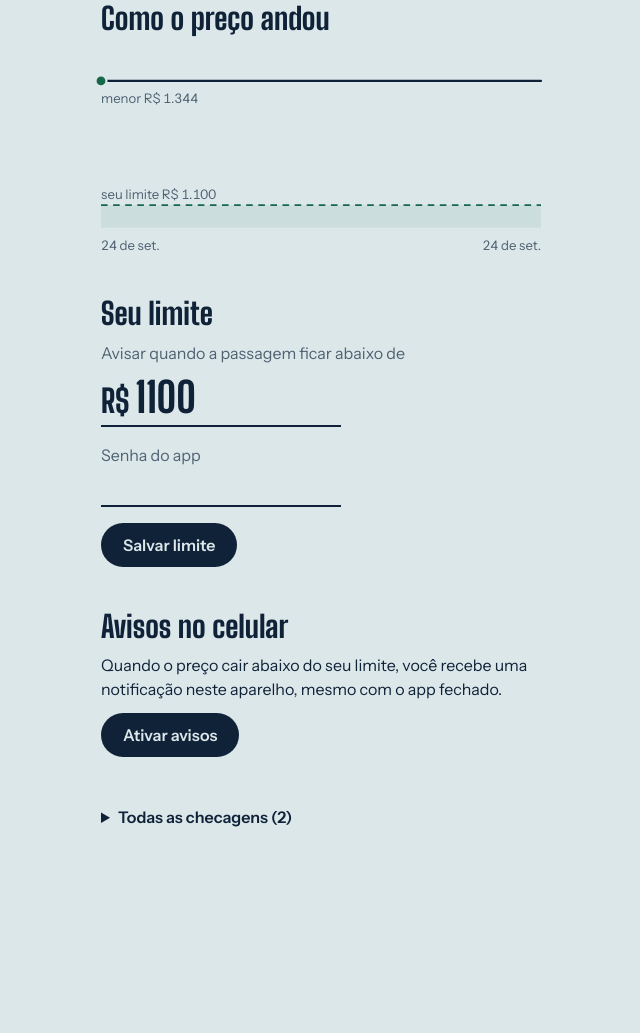
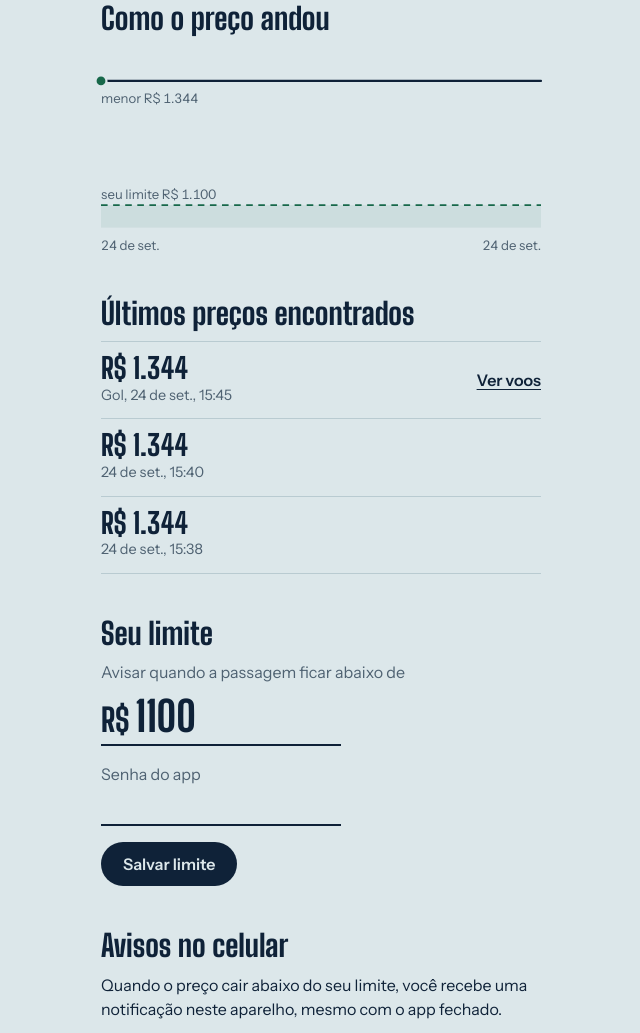
Before and after one commit to Mtheusgs/passagens, a website: page index.html in a window 1280 px wide. Shown: the part 692-1725 px from the top of the page, without its empty margins (319-959 px from the left). Before the commit the page ends 1573 px from the top, so only its background shows below. Drawn offline with Linux system fonts and the light colour scheme.

Commit message:
histórico com companhia e link do voo
Co-Authored-By: Claude Opus 5.5 (1M context) <noreply@anthropic.com>

```diff
--- a/index.html
+++ b/index.html
@@ -80,11 +80,13 @@
   textarea { width: 100%; height: 110px; margin: 4px 0 10px; padding: 10px; border: 1px solid var(--linha); border-radius: 8px;
     background: var(--papel); color: var(--tinta); font: 12px/1.4 ui-monospace, monospace; resize: vertical; }
 
-  details summary { cursor: pointer; font-weight: 600; padding: 4px 0; }
-  table { width: 100%; border-collapse: collapse; margin-top: 8px; font-variant-numeric: tabular-nums; }
-  td { padding: 8px 0; border-bottom: 1px solid var(--linha); }
-  td:first-child { color: var(--apagado); }
-  td:last-child { text-align: right; font-weight: 600; }
+  .lista { list-style: none; margin: 0; padding: 0; border-top: 1px solid var(--linha); }
+  .lista a { display: grid; grid-template-columns: 1fr auto; align-items: center; gap: 2px 12px; padding: 12px 0;
+    border-bottom: 1px solid var(--linha); color: inherit; text-decoration: none; }
+  .lista b { font: 800 1.8rem/1 var(--display); font-variant-numeric: tabular-nums; }
+  .lista .quando { grid-column: 1; color: var(--apagado); font-size: .9rem; }
+  .lista .ver { grid-row: 1 / 3; grid-column: 2; font-weight: 600; text-decoration: underline; text-underline-offset: 3px; }
+  .lista a:hover .ver { color: var(--mata); }
 </style>
 </head>
 <body>
@@ -114,6 +116,11 @@
     <div class="grafico" id="grafico"></div>
   </section>
 
+  <section id="sec-hist" hidden>
+    <h2>Últimos preços encontrados</h2>
+    <ul class="lista" id="hist"></ul>
+  </section>
+
   <section>
     <h2>Seu limite</h2>
     <form id="form-limite">
@@ -139,12 +146,6 @@
     </div>
   </section>
 
-  <section id="sec-hist" hidden>
-    <details>
-      <summary id="hist-titulo"></summary>
-      <table><tbody id="hist"></tbody></table>
-    </details>
-  </section>
 </main>
 
 <script>
@@ -276,9 +277,16 @@ Promise.all([get('config.json'), get('prices.json')]).then(([cfg, hist]) => {
   limite(cfg, hist)
   if (!hist.length) return
   $('sec-hist').hidden = false
-  $('hist-titulo').textContent = `Todas as checagens (${hist.length})`
-  for (const h of hist.slice().reverse())
-    $('hist').insertRow().innerHTML = `<td>${new Date(h.t).toLocaleString('pt-BR', { day: 'numeric', month: 'short', hour: '2-digit', minute: '2-digit' })}</td><td>${brl(h.price)}</td>`
+  for (const h of hist.slice(-20).reverse()) {
+    const quando = new Date(h.t).toLocaleString('pt-BR', { day: 'numeric', month: 'short', hour: '2-digit', minute: '2-digit' })
+    const a = document.createElement('a')
+    if (h.url) { a.href = h.url; a.target = '_blank'; a.rel = 'noopener' }
+    a.innerHTML = '<b></b><span class="quando"></span><span class="ver">Ver voos</span>'
+    a.children[0].textContent = brl(h.price)
+    a.children[1].textContent = (h.cia ? h.cia + ', ' : '') + quando
+    if (!h.url) a.children[2].remove()
+    $('hist').appendChild(document.createElement('li')).appendChild(a)
+  }
 })
 
 function resumo(cfg, hist) {
--- a/prices.json
+++ b/prices.json
@@ -6,5 +6,11 @@
  {
   "t": "2026-09-24T15:40:34.930Z",
   "price": 1344
+ },
+ {
+  "t": "2026-09-24T15:45:52.601Z",
+  "price": 1344,
+  "cia": "Gol",
+  "url": "https://www.google.com/travel/flights?hl=pt&gl=br&curr=BRL&tfs=CBwQAhoeEgoyMDI3LTAyLTA3agcIARIDQlZCcgcIARIDQ05GGh4SCjIwMjctMDItMTRqBwgBEgNDTkZyBwgBEgNCVkJAAUgBcAGYAQE&tfu=EgIIAQ"
  }
 ]
```
Also changed, not shown: check.mjs (+11 -8 lines).
